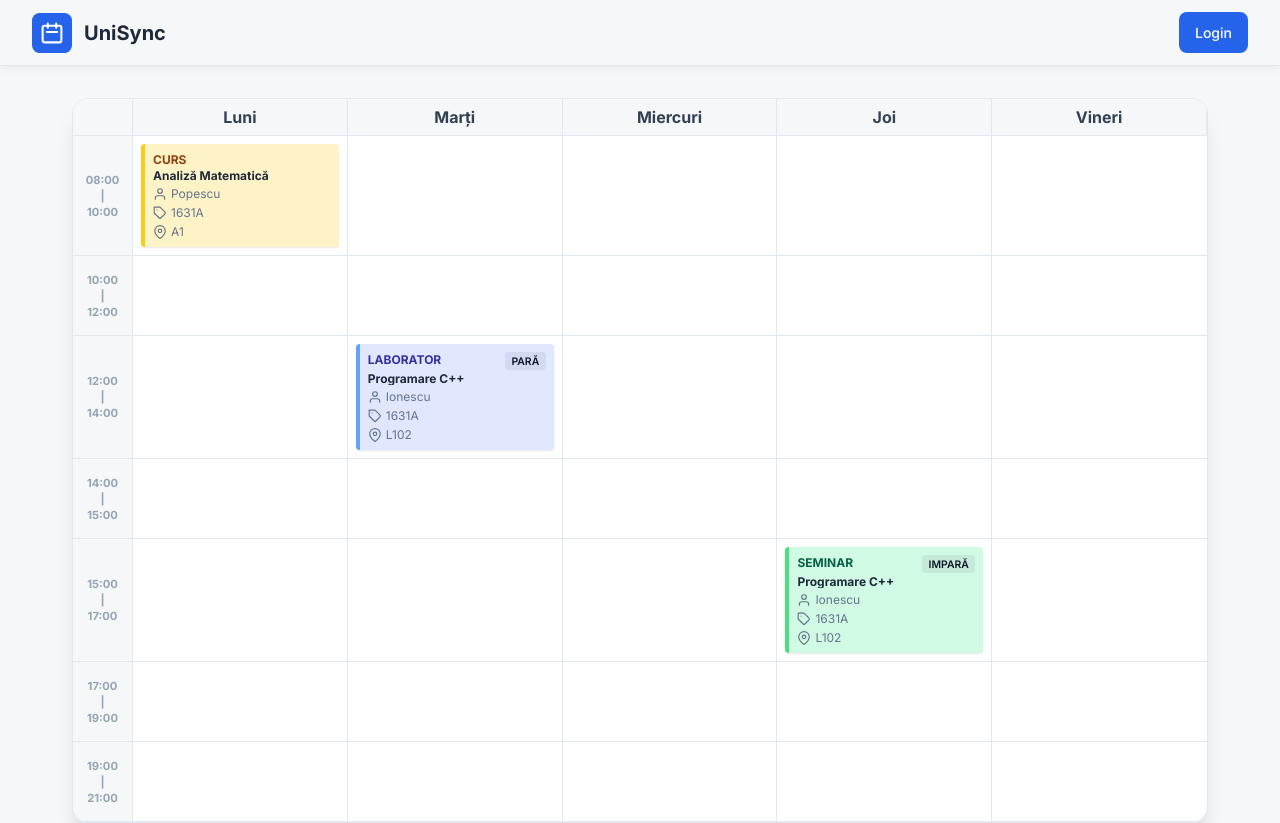
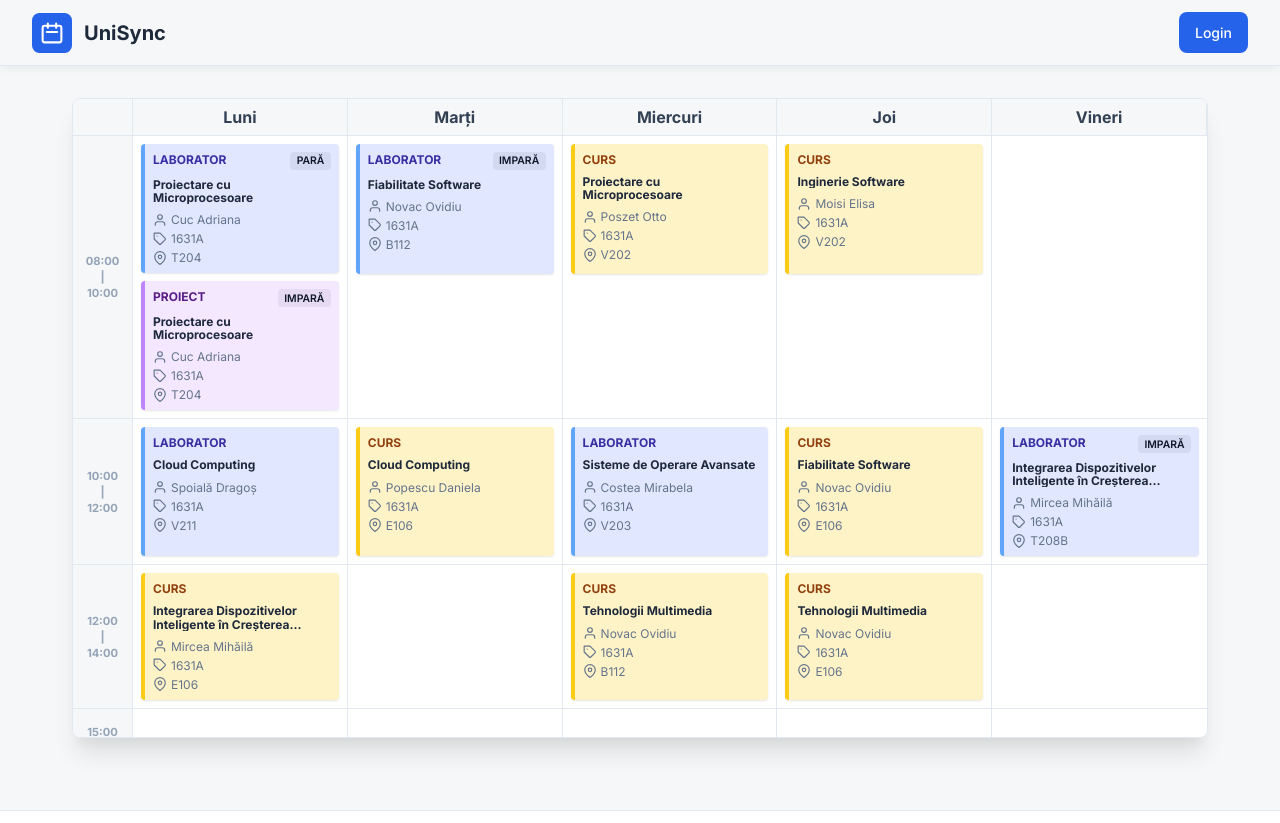
Before and after one commit to ISTEAMX/IS-Frontend, a React (Vite) app: page / in a window 1280 px wide. Shown: the top 823 px of the page. Built offline with nearby package versions, Linux system fonts and the light colour scheme.

Commit message:
Update timetable to accept start/end hour (#25)

```diff
--- a/src/components/timetable/ActivityCard.module.css
+++ b/src/components/timetable/ActivityCard.module.css
@@ -1,6 +1,7 @@
 .card {
   width: 100%;
   height: 100%;
+  max-height: 130px;
   padding: var(--space-2);
   border-radius: var(--radius-sm);
   box-shadow: 0 1px 2px 0 rgba(0, 0, 0, 0.1);
@@ -36,11 +37,20 @@
   color: var(--color-type-seminar);
 }
 
+.cardProiect {
+  background-color: var(--color-bg-proiect);
+  border-color: var(--color-proiect);
+}
+
+.cardProiect .typeLabel {
+  color: var(--color-type-proiect);
+}
+
 .cardHeader {
   display: flex;
   justify-content: space-between;
   align-items: flex-start;
-  margin-bottom: 2px;
+  margin-bottom: var(--space-2);
 }
 
 .frequencyBadge {
@@ -63,7 +73,7 @@
   line-height: 1.1;
   font-weight: var(--font-bold);
   color: var(--text-title);
-  margin-bottom: var(--space-1);
+  margin-bottom: var(--space-2);
 
   display: -webkit-box;
   -webkit-line-clamp: 2;
--- a/src/components/timetable/ActivityCard.tsx
+++ b/src/components/timetable/ActivityCard.tsx
@@ -15,6 +15,8 @@ const ActivityCard = ({ event }: ActivityCardProps) => {
         return styles.cardLab;
       case "Seminar":
         return styles.cardSeminar;
+      case "Proiect":
+        return styles.cardProiect;
       default:
         return "";
     }
--- a/src/components/timetable/Timetable.module.css
+++ b/src/components/timetable/Timetable.module.css
@@ -1,7 +1,11 @@
 .timetableContainer {
   overflow-x: auto;
+  overflow-y: auto;
+  max-height: 80vh;
+  width: 100%;
+  max-width: 1200px;
   background-color: white;
-  border-radius: var(--radius-lg);
+  border-radius: var(--radius-md);
   border: 1px solid var(--border-light);
   box-shadow: var(--shadow-card);
 }
@@ -16,6 +20,12 @@
   background-color: var(--bg-secondary);
   border-right: 1px solid var(--border-light);
   border-bottom: 1px solid var(--border-light);
+
+  width: 100%;
+  position: sticky;
+  top: 0;
+  left: 0;
+  z-index: 30;
 }
 
 .dayHeader {
@@ -26,6 +36,10 @@
   color: var(--text-label);
   border-bottom: 1px solid var(--border-light);
   border-right: 1px solid var(--border-light);
+
+  position: sticky;
+  top: 0;
+  z-index: 10;
 }
 
 .dayHeader:last-child,
@@ -45,6 +59,10 @@
   background-color: var(--bg-secondary);
   border-right: 1px solid var(--border-light);
   border-bottom: 1px solid var(--border-light);
+
+  position: sticky;
+  left: 0;
+  z-index: 20;
 }
 
 .timeDivider {
@@ -56,7 +74,36 @@
   min-height: 80px;
   border-bottom: 1px solid var(--border-light);
   border-right: 1px solid var(--border-light);
+
   display: flex;
-  justify-content: center;
-  align-items: center;
+  flex-direction: column;
+  gap: var(--space-2);
 }
+
+/* Scroll bar */
+/* Firefox */
+.timetableContainer {
+  scrollbar-width: thin;
+  scrollbar-color: var(--border-divider) transparent;
+}
+
+/* Chrome, Edge, Safari */
+.timetableContainer::-webkit-scrollbar {
+  width: 8px;
+  height: 8px;
+}
+
+.timetableContainer::-webkit-scrollbar-track {
+  background: transparent;
+  margin: 4px;
+}
+
+.timetableContainer::-webkit-scrollbar-thumb {
+  background-color: var(--border-divider);
+  border-radius: 10px;
+  border: 2px solid white;
+}
+
+.timetableContainer::-webkit-scrollbar-thumb:hover {
+  background-color: #94a3b8;
+}
--- a/src/components/timetable/Timetable.tsx
+++ b/src/components/timetable/Timetable.tsx
@@ -1,14 +1,19 @@
-import React from "react";
+import React, { useMemo } from "react";
 import type { ScheduleEvent } from "@/types/ScheduleEvent.types";
 import { DAYS, TIME_SLOTS } from "@/constants/timetable.constants";
 import styles from "./Timetable.module.css";
 import ActivityCard from "./ActivityCard";
+import { formatHour, generateSortedTimeSlots } from "@/utils/timetableUtils";
 
 interface TimetableProps {
   events?: ScheduleEvent[];
 }
 
 const Timetable = ({ events = [] }: TimetableProps) => {
+  const activeTimeSlots = useMemo(() => {
+    return generateSortedTimeSlots(events, TIME_SLOTS);
+  }, [events]);
+
   return (
     <div className={styles.timetableContainer}>
       <div className={styles.timetableGrid}>
@@ -19,7 +24,7 @@ const Timetable = ({ events = [] }: TimetableProps) => {
           </div>
         ))}
 
-        {TIME_SLOTS.map((time) => (
+        {activeTimeSlots.map((time) => (
           <React.Fragment key={time}>
             <div className={styles.timeLabel}>
               <span>{time.split(" - ")[0]}</span>
@@ -28,13 +33,18 @@ const Timetable = ({ events = [] }: TimetableProps) => {
             </div>
 
             {DAYS.map((day) => {
-              const currentEvent = events.find(
-                (e) => e.day === day && e.timeSlot === time,
+              const currentEvents = events.filter(
+                (e) =>
+                  e.day === day &&
+                  `${formatHour(e.startHour)} - ${formatHour(e.endHour)}` ===
+                    time,
               );
 
               return (
                 <div key={`${day}-${time}`} className={styles.gridCell}>
-                  {currentEvent ? <ActivityCard event={currentEvent} /> : null}
+                  {currentEvents.map((event) => (
+                    <ActivityCard key={event.id} event={event} />
+                  ))}
                 </div>
               );
             })}
--- a/src/constants/timetable.constants.ts
+++ b/src/constants/timetable.constants.ts
@@ -4,12 +4,16 @@ export const TIME_SLOTS = [
   "08:00 - 10:00",
   "10:00 - 12:00",
   "12:00 - 14:00",
-  "14:00 - 15:00",
   "15:00 - 17:00",
   "17:00 - 19:00",
   "19:00 - 21:00",
 ] as const;
 
-export const ACTIVITY_TYPES = ["Curs", "Laborator", "Seminar"] as const;
+export const ACTIVITY_TYPES = [
+  "Curs",
+  "Laborator",
+  "Proiect",
+  "Seminar",
+] as const;
 
 export const EVENT_FREQUENCIES = ["săptămânal", "pară", "impară"] as const;
--- a/src/index.css
+++ b/src/index.css
@@ -22,6 +22,10 @@
   --color-seminar: #4ade80;
   --color-bg-seminar: #d1fae5;
   --color-type-seminar: #065f46;
+
+  --color-proiect: #c084fc; /* Border / Accent */
+  --color-bg-proiect: #f3e8ff; /* Background pastel */
+  --color-type-proiect: #581c87;
 
   /* Text Colors */
   --text-main: #0f172a;
--- /dev/null
+++ b/src/mocks/schedule.events.ts
@@ -0,0 +1,220 @@
+import type { ScheduleEvent } from "@/types/ScheduleEvent.types";
+
+export const MOCK_EVENTS: ScheduleEvent[] = [
+  {
+    id: "1",
+    name: "Proiectare cu Microprocesoare",
+    type: "Laborator",
+    teacher: "Cuc Adriana",
+    group: "1631A",
+    room: "T204",
+    day: "Luni",
+    startHour: 8,
+    endHour: 10,
+    frequency: "pară",
+  },
+  {
+    id: "2",
+    name: "Proiectare cu Microprocesoare",
+    type: "Proiect",
+    teacher: "Cuc Adriana",
+    group: "1631A",
+    room: "T204",
+    day: "Luni",
+    startHour: 8,
+    endHour: 10,
+    frequency: "impară",
+  },
+  {
+    id: "3",
+    name: "Cloud Computing",
+    type: "Laborator",
+    teacher: "Spoială Dragoș",
+    group: "1631A",
+    room: "V211",
+    day: "Luni",
+    startHour: 10,
+    endHour: 12,
+    frequency: "săptămânal",
+  },
+  {
+    id: "4",
+    name: "Integrarea Dispozitivelor Inteligente în Creșterea Sustenabilității Sistemelor",
+    type: "Curs",
+    teacher: "Mircea Mihăilă",
+    group: "1631A",
+    room: "E106",
+    day: "Luni",
+    startHour: 12,
+    endHour: 14,
+    frequency: "săptămânal",
+  },
+  {
+    id: "5",
+    name: "Inginerie Software",
+    type: "Laborator",
+    teacher: "Stașac Flavius",
+    group: "1631A",
+    room: "V208",
+    day: "Luni",
+    startHour: 19,
+    endHour: 21,
+    frequency: "impară",
+  },
+  {
+    id: "6",
+    name: "Fiabilitate Software",
+    type: "Laborator",
+    teacher: "Novac Ovidiu",
+    group: "1631A",
+    room: "B112",
+    day: "Marți",
+    startHour: 8,
+    endHour: 10,
+    frequency: "impară",
+  },
+  {
+    id: "7",
+    name: "Cloud Computing",
+    type: "Curs",
+    teacher: "Popescu Daniela",
+    group: "1631A",
+    room: "E106",
+    day: "Marți",
+    startHour: 10,
+    endHour: 12,
+    frequency: "săptămânal",
+  },
+  {
+    id: "8",
+    name: "Sisteme de Operare Avansate",
+    type: "Proiect",
+    teacher: "Pecherle George",
+    group: "1631A",
+    room: "V204",
+    day: "Marți",
+    startHour: 19,
+    endHour: 21,
+    frequency: "pară",
+  },
+  {
+    id: "9",
+    name: "Proiectare cu Microprocesoare",
+    type: "Curs",
+    teacher: "Poszet Otto",
+    group: "1631A",
+    room: "V202",
+    day: "Miercuri",
+    startHour: 8,
+    endHour: 10,
+    frequency: "săptămânal",
+  },
+  {
+    id: "10",
+    name: "Sisteme de Operare Avansate",
+    type: "Laborator",
+    teacher: "Costea Mirabela",
+    group: "1631A",
+    room: "V203",
+    day: "Miercuri",
+    startHour: 10,
+    endHour: 12,
+    frequency: "săptămânal",
+  },
+  {
+    id: "11",
+    name: "Tehnologii Multimedia",
+    type: "Curs",
+    teacher: "Novac Ovidiu",
+    group: "1631A",
+    room: "B112",
+    day: "Miercuri",
+    startHour: 12,
+    endHour: 14,
+    frequency: "săptămânal",
+  },
+  {
+    id: "12",
+    name: "Sisteme de Operare Avansate",
+    type: "Curs",
+    teacher: "Gyorodi Robert",
+    group: "1631A",
+    room: "V202",
+    day: "Miercuri",
+    startHour: 17,
+    endHour: 19,
+    frequency: "săptămânal",
+  },
+  {
+    id: "13",
+    name: "Inginerie Software",
+    type: "Curs",
+    teacher: "Moisi Elisa",
+    group: "1631A",
+    room: "V202",
+    day: "Joi",
+    startHour: 8,
+    endHour: 10,
+    frequency: "săptămânal",
+  },
+  {
+    id: "14",
+    name: "Fiabilitate Software",
+    type: "Curs",
+    teacher: "Novac Ovidiu",
+    group: "1631A",
+    room: "E106",
+    day: "Joi",
+    startHour: 10,
+    endHour: 12,
+    frequency: "săptămânal",
+  },
+  {
+    id: "15",
+    name: "Tehnologii Multimedia",
+    type: "Curs",
+    teacher: "Novac Ovidiu",
+    group: "1631A",
+    room: "E106",
+    day: "Joi",
+    startHour: 12,
+    endHour: 14,
+    frequency: "săptămânal",
+  },
+  {
+    id: "16",
+    name: "Managementul clasei de elevi",
+    type: "Curs",
+    teacher: "C. Simuț",
+    group: "1631A",
+    room: "A201",
+    day: "Joi",
+    startHour: 18,
+    endHour: 19,
+    frequency: "săptămânal",
+  },
+  {
+    id: "17",
+    name: "Managementul clasei de elevi",
+    type: "Seminar",
+    teacher: "C. Simuț",
+    group: "1631A",
+    room: "A201",
+    day: "Joi",
+    startHour: 19,
+    endHour: 20,
+    frequency: "săptămânal",
+  },
+  {
+    id: "18",
+    name: "Integrarea Dispozitivelor Inteligente în Creșterea Sustenabilității Sistemelor",
+    type: "Laborator",
+    teacher: "Mircea Mihăilă",
+    group: "1631A",
+    room: "T208B",
+    day: "Vineri",
+    startHour: 10,
+    endHour: 12,
+    frequency: "impară",
+  },
+];
--- a/src/pages/home/Home.tsx
+++ b/src/pages/home/Home.tsx
@@ -1,42 +1,5 @@
 import Timetable from "@/components/timetable/Timetable";
-import type { ScheduleEvent } from "@/types/ScheduleEvent.types";
-
-// Placeholder events
-const MOCK_EVENTS: ScheduleEvent[] = [
-  {
-    id: "1",
-    name: "Analiză Matematică",
-    type: "Curs",
-    teacher: "Popescu",
-    group: "1631A",
-    room: "A1",
-    day: "Luni",
-    timeSlot: "08:00 - 10:00",
-    frequency: "săptămânal",
-  },
-  {
-    id: "2",
-    name: "Programare C++",
-    type: "Laborator",
-    teacher: "Ionescu",
-    group: "1631A",
-    room: "L102",
-    day: "Marți",
-    timeSlot: "12:00 - 14:00",
-    frequency: "pară",
-  },
-  {
-    id: "2",
-    name: "Programare C++",
-    type: "Seminar",
-    teacher: "Ionescu",
-    group: "1631A",
-    room: "L102",
-    day: "Joi",
-    timeSlot: "15:00 - 17:00",
-    frequency: "impară",
-  },
-];
+import { MOCK_EVENTS } from "@/mocks/schedule.events";
 
 const Home = () => {
   return (
--- a/src/types/ScheduleEvent.types.ts
+++ b/src/types/ScheduleEvent.types.ts
@@ -2,11 +2,9 @@ import type {
   ACTIVITY_TYPES,
   DAYS,
   EVENT_FREQUENCIES,
-  TIME_SLOTS,
 } from "@/constants/timetable.constants";
 
 export type DayOfWeek = (typeof DAYS)[number];
-export type TimeSlot = (typeof TIME_SLOTS)[number];
 export type ActivityType = (typeof ACTIVITY_TYPES)[number];
 export type EventFrequency = (typeof EVENT_FREQUENCIES)[number];
 
@@ -18,6 +16,7 @@ export interface ScheduleEvent {
   group: string;
   room: string;
   day: DayOfWeek;
-  timeSlot: TimeSlot;
+  startHour: number;
+  endHour: number;
   frequency: EventFrequency;
 }
--- /dev/null
+++ b/src/utils/timetableUtils.ts
@@ -0,0 +1,34 @@
+import type { ScheduleEvent } from "@/types/ScheduleEvent.types";
+
+export const formatHour = (hour?: number): string => {
+  if (hour === undefined || hour === null) return "00:00";
+  return `${hour.toString().padStart(2, "0")}:00`;
+};
+
+export const generateSortedTimeSlots = (
+  events: ScheduleEvent[],
+  defaultSlots: readonly string[] = [],
+): string[] => {
+  if (!events) return [...defaultSlots];
+
+  // Extract intervals from events
+  const eventSlots = events
+    .filter((e) => e.startHour !== undefined && e.endHour !== undefined)
+    .map((e) => `${formatHour(e.startHour)} - ${formatHour(e.endHour)}`);
+
+  // Combine with default slots and eliminate duplicates
+  const combinedSlots = Array.from(new Set([...defaultSlots, ...eventSlots]));
+
+  // Sort
+  return combinedSlots.sort((a, b) => {
+    const startA = parseInt(a.split(":")[0], 10);
+    const startB = parseInt(b.split(":")[0], 10);
+
+    if (startA === startB) {
+      const endA = parseInt(a.split(" - ")[1].split(":")[0], 10);
+      const endB = parseInt(b.split(" - ")[1].split(":")[0], 10);
+      return endA - endB;
+    }
+    return startA - startB;
+  });
+};
```
